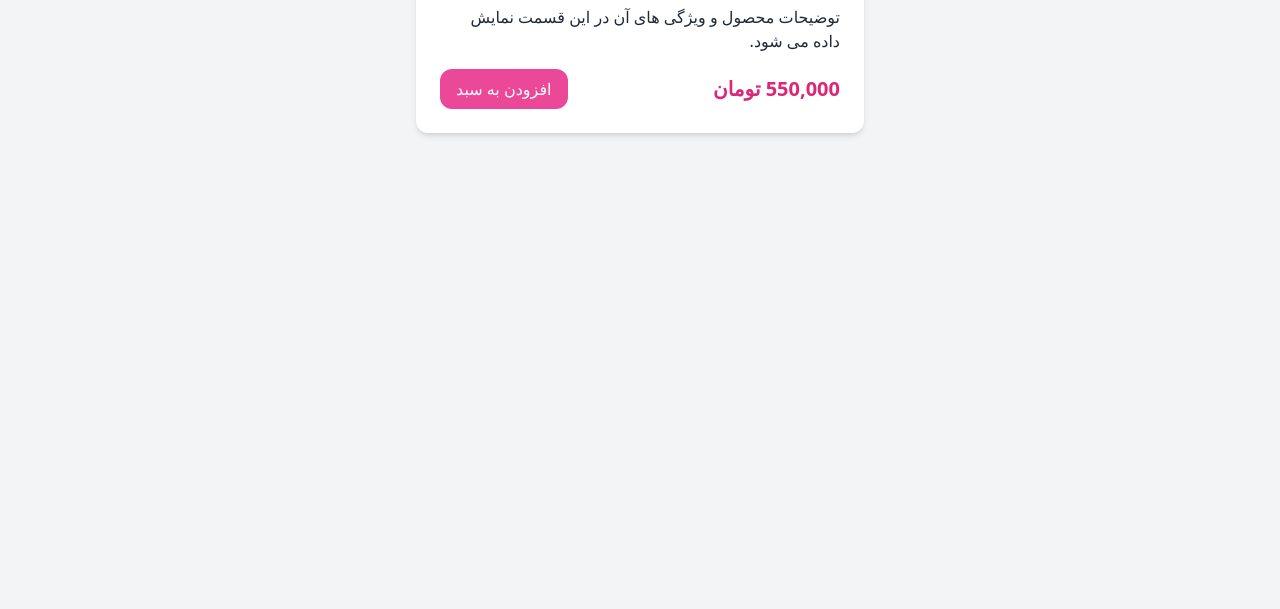
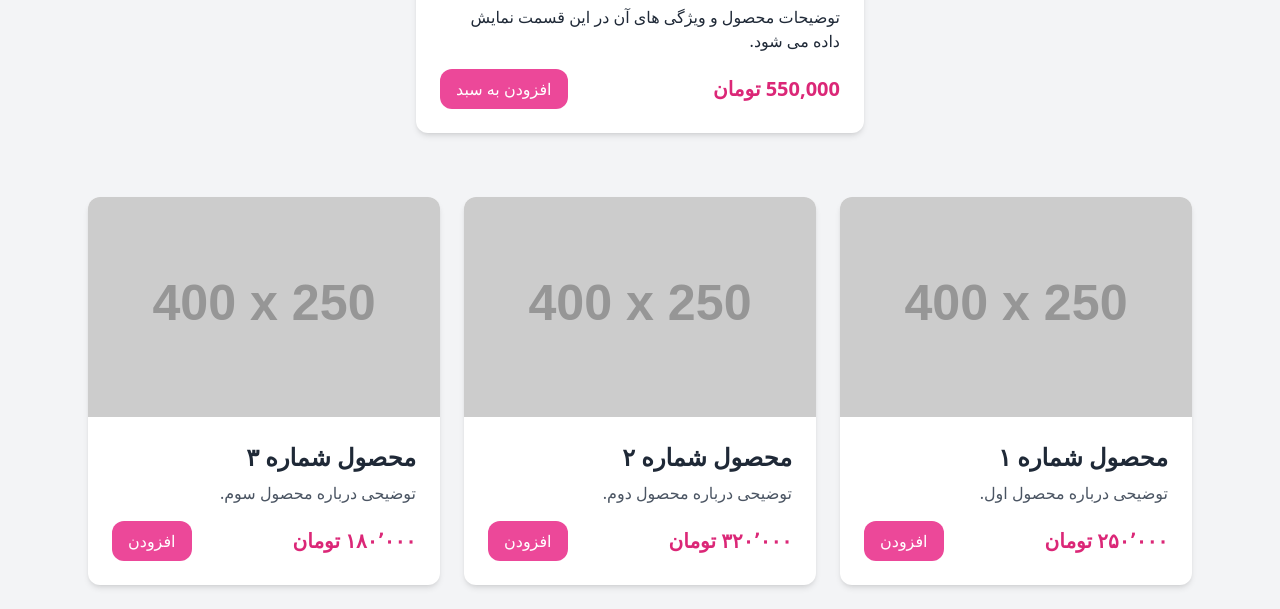
Before and after one commit to leila736/product, a plain HTML site: page index.html in a window 1280 px wide. Shown: the part 331-940 px from the top of the page. Before the commit the page ends 800 px from the top, so only its background shows below. Drawn offline with nearby package versions, Linux system fonts and the light colour scheme; placeholder pictures from the web are drawn by us.

Commit message:
سایر محصولات

```diff
--- a/index.html
+++ b/index.html
@@ -51,5 +51,54 @@
 
     </div>
 
+
+
+<!-- کارت محصول در یک گرید با کلاس‌های واکنش‌گرا.  -->
+
+<div class="max-w-6xl mx-auto p-6 grid grid-cols-1 sm:grid-cols-2 lg:grid-cols-3 gap-6 mt-10">
+
+  <!-- کارت ۱ -->
+  <div class="bg-white rounded-xl shadow-md overflow-hidden">
+    <img src="https://via.placeholder.com/400x250" alt="محصول" class="w-full h-auto">
+    <div class="p-6">
+      <h2 class="text-2xl font-bold mb-2">محصول شماره ۱</h2>
+      <p class="text-gray-600 mb-4">توضیحی درباره محصول اول.</p>
+      <div class="flex items-center justify-between">
+        <span class="text-xl font-semibold text-pink-600">۲۵۰٬۰۰۰ تومان</span>
+        <button class="bg-pink-500 hover:bg-pink-600 text-white px-4 py-2 rounded-xl transition">افزودن</button>
+      </div>
+    </div>
+  </div>
+
+  <!-- کارت ۲ -->
+  <div class="bg-white rounded-xl shadow-md overflow-hidden">
+    <img src="https://via.placeholder.com/400x250" alt="محصول" class="w-full h-auto">
+    <div class="p-6">
+      <h2 class="text-2xl font-bold mb-2">محصول شماره ۲</h2>
+      <p class="text-gray-600 mb-4">توضیحی درباره محصول دوم.</p>
+      <div class="flex items-center justify-between">
+        <span class="text-xl font-semibold text-pink-600">۳۲۰٬۰۰۰ تومان</span>
+        <button class="bg-pink-500 hover:bg-pink-600 text-white px-4 py-2 rounded-xl transition">افزودن</button>
+      </div>
+    </div>
+  </div>
+
+  <!-- کارت ۳ -->
+  <div class="bg-white rounded-xl shadow-md overflow-hidden">
+    <img src="https://via.placeholder.com/400x250" alt="محصول" class="w-full h-auto">
+    <div class="p-6">
+      <h2 class="text-2xl font-bold mb-2">محصول شماره ۳</h2>
+      <p class="text-gray-600 mb-4">توضیحی درباره محصول سوم.</p>
+      <div class="flex items-center justify-between">
+        <span class="text-xl font-semibold text-pink-600">۱۸۰٬۰۰۰ تومان</span>
+        <button class="bg-pink-500 hover:bg-pink-600 text-white px-4 py-2 rounded-xl transition">افزودن</button>
+      </div>
+    </div>
+  </div>
+
+</div>
+
+
+
   </body>
   </html>
```
